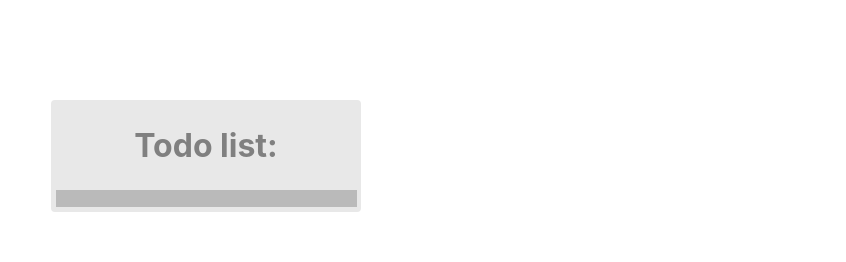
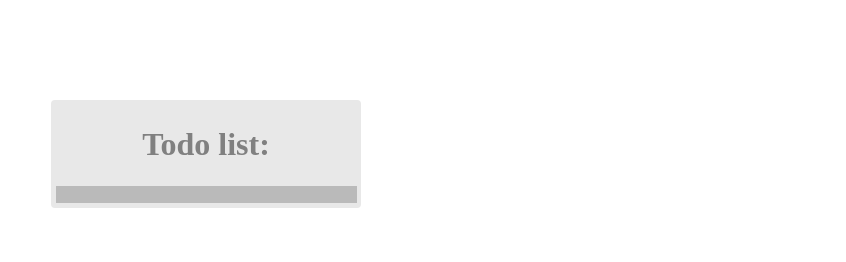
Before and after one commit to iLaD08/todo-app, a React (Create React App) app: page / in a window 1280 px wide. Shown: the top 262 px of the page, without its empty margins (434-1280 px from the left). Built offline with nearby package versions, Linux system fonts and the light colour scheme.

Commit message:
updated packages

```diff
--- a/src/index.css
+++ /dev/null
@@ -1,10 +0,0 @@
-body {
-  margin: 0;
-  transition: background 0.2s linear;
-  font-family: -apple-system, BlinkMacSystemFont, 'Segoe UI', 'Roboto', 'Oxygen',
-    'Ubuntu', 'Cantarell', 'Fira Sans', 'Droid Sans', 'Helvetica Neue',
-    sans-serif;
-  -webkit-font-smoothing: antialiased;
-  -moz-osx-font-smoothing: grayscale;
-
-}
--- a/src/index.js
+++ b/src/index.js
@@ -1,8 +1,6 @@
 import React from 'react';
 import ReactDOM from 'react-dom';
-import './index.css';
 import App from './App';
-import reportWebVitals from './reportWebVitals';
 
 ReactDOM.render(
   <React.StrictMode>
@@ -10,4 +8,3 @@ ReactDOM.render(
   </React.StrictMode>,
   document.getElementById('root')
 );
-reportWebVitals();
--- a/src/reportWebVitals.js
+++ /dev/null
@@ -1,13 +0,0 @@
-const reportWebVitals = onPerfEntry => {
-  if (onPerfEntry && onPerfEntry instanceof Function) {
-    import('web-vitals').then(({ getCLS, getFID, getFCP, getLCP, getTTFB }) => {
-      getCLS(onPerfEntry);
-      getFID(onPerfEntry);
-      getFCP(onPerfEntry);
-      getLCP(onPerfEntry);
-      getTTFB(onPerfEntry);
-    });
-  }
-};
-
-export default reportWebVitals;
```
Also changed, not shown: src/setupTests.js (deleted, +0 -2 lines), 2 other files (tests, documents, lock files or other folders).
